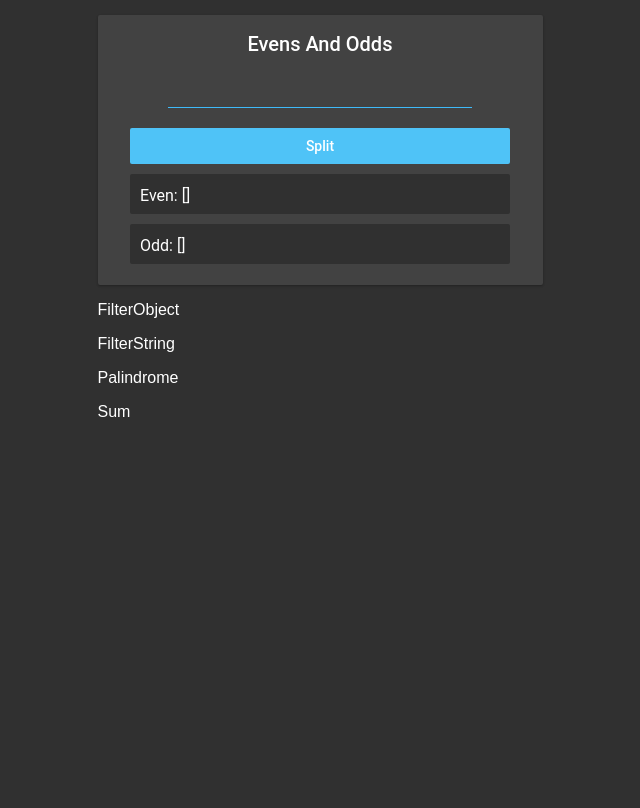
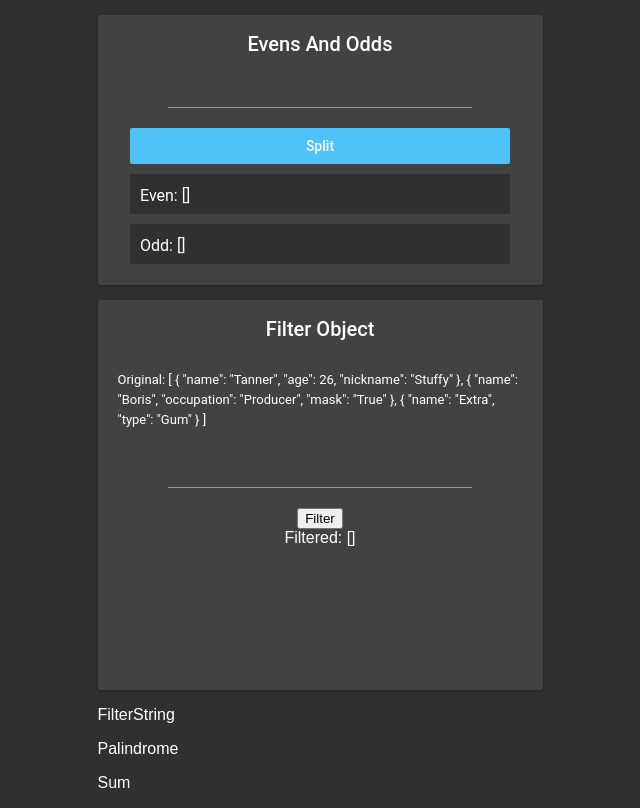
Before and after one commit to stuffy3/react-toy-problems-exercise, a React (Create React App) app: page / in a window 1280 px wide. Shown: the whole page, without its empty margins (320-960 px from the left). Built offline with nearby package versions, Linux system fonts and the light colour scheme.

Commit message:
completed FilterArray

```diff
--- a/src/components/Topics/EvenAndOdd.js
+++ b/src/components/Topics/EvenAndOdd.js
@@ -16,7 +16,7 @@ export default class EvenAndOdd extends Component {
     }
 
     pushEvenOrOdd(userInput) {
-        var arr = userInput.split('');
+        var arr = userInput.split(',');
         var even =[];
         var odd = [];
 
@@ -36,7 +36,7 @@ export default class EvenAndOdd extends Component {
         return (
             <div className="puzzleBox evenAndOddPB">
                 <h4>Evens And Odds </h4>
-                <input className="inputLine" onChange ={ (e) => this.handleChange(e.target.value) }></input>
+                <input className="inputLine" onChange={ (e) => this.handleChange(e.target.value) }></input>
                 <button className="confirmationButton" onClick={ () => {this.pushEvenOrOdd(this.state.userInput)}}>Split</button>
                 <span className="resultsBox">Even: {JSON.stringify(this.state.evenArray)}</span>
                 <span className="resultsBox">Odd: {JSON.stringify(this.state.oddArray)}</span>
--- a/src/components/Topics/FilterObject.js
+++ b/src/components/Topics/FilterObject.js
@@ -1,9 +1,59 @@
 import React, {Component} from "react";
 
 export default class FilterObject extends Component {
+    constructor() {
+        super()
+
+        this.state = {
+            unfilteredArray: [
+                {
+                    name: 'Tanner',
+                    age: 26,
+                    nickname: 'Stuffy'
+                },
+                {
+                    name: 'Boris',
+                    occupation: 'Producer',
+                    mask: "True"
+                },
+                {
+                    name: 'Extra',
+                    type: "Gum",
+                }
+
+            ],
+            userInput: '',
+            filteredArray: []
+        }
+    }
+        onChangeHandler(val) {
+            this.setState({userInput: val})
+        }
+
+        filterArray(prop) {
+            let arr = this.state.unfilteredArray;
+            let filteredArr = []
+
+            for(let i = 0; i < arr.length; i++) {
+                if(arr[i].hasOwnProperty(prop)) {
+                    filteredArr.push(arr[i])
+                }
+            }
+
+            this.setState({ filteredArray: filteredArr})
+        }
+
+
+
     render() {
         return(
-            <p>FilterObject</p>
+            <div className="puzzleBox filterObjectPB">
+                <h4>Filter Object</h4>
+                <span className="puzzleText">Original: { JSON.stringify(this.state.unfilteredArray, null, 10)}</span>
+                <input className="inputLine" onChange={(e) => this.onChangeHandler(e.target.value)}></input>
+                <button className="confirmationBox"onClick={() => this.filterArray(this.state.userInput)}>Filter</button>
+                <span className="resultBox filterObjectRB">Filtered: {JSON.stringify(this.state.filteredArray, null, 10)}</span>
+            </div>
         )
     }
 }
```
